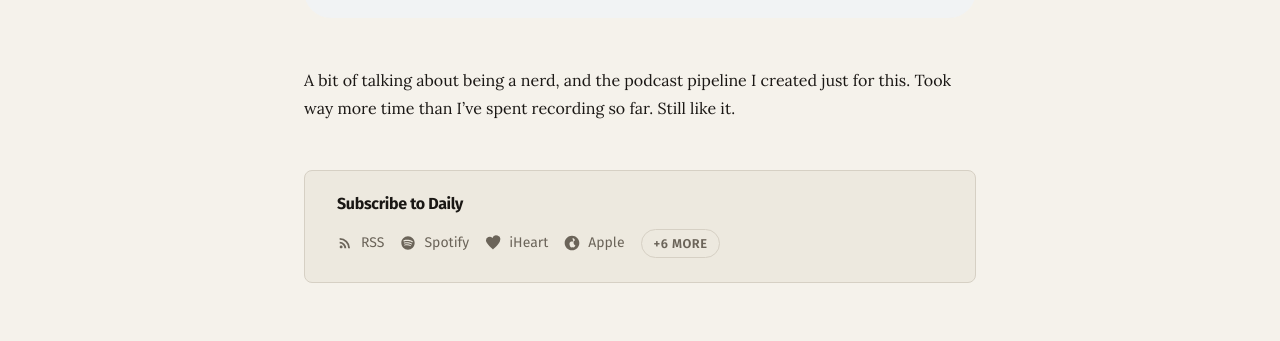
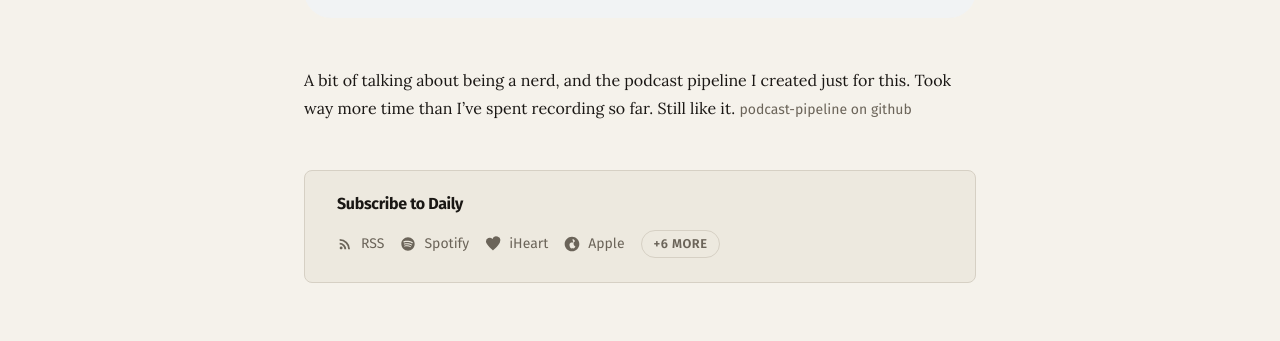
Before and after one commit to vaguelygeneric/website, a Jekyll site: the page built from _podcast/daily/0006.md, in a window 1280 px wide and 1145 px high. Shown: the part 472-813 px from the top of the window. Built offline with Jekyll 4.4.1, drawn with Linux system fonts in a browser that asks for light colours.

```diff
--- a/_podcast/daily/0006.md
+++ b/_podcast/daily/0006.md
@@ -13,3 +13,5 @@
 ---
 
 A bit of talking about being a nerd, and the podcast pipeline I created just for this. Took way more time than I've spent recording so far. Still like it.
+<a href="https://github.com/vaguelygeneric/podcast-pipeline" class="subscribe-link" target="_blank">
+podcast-pipeline on github</a>
```
Also changed, not shown: _shows/daily.md (+1 -1 lines).
